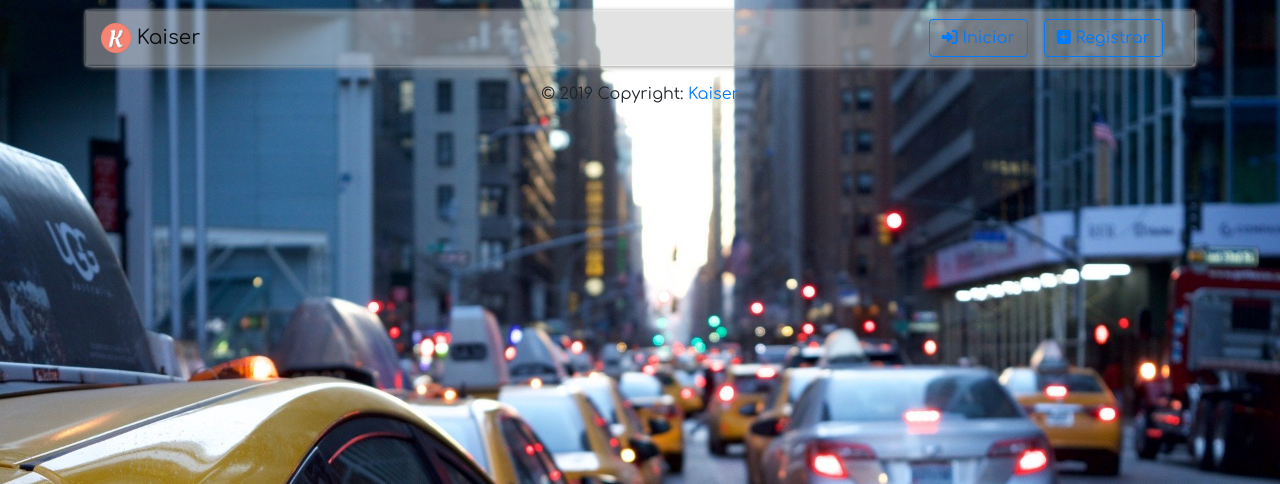
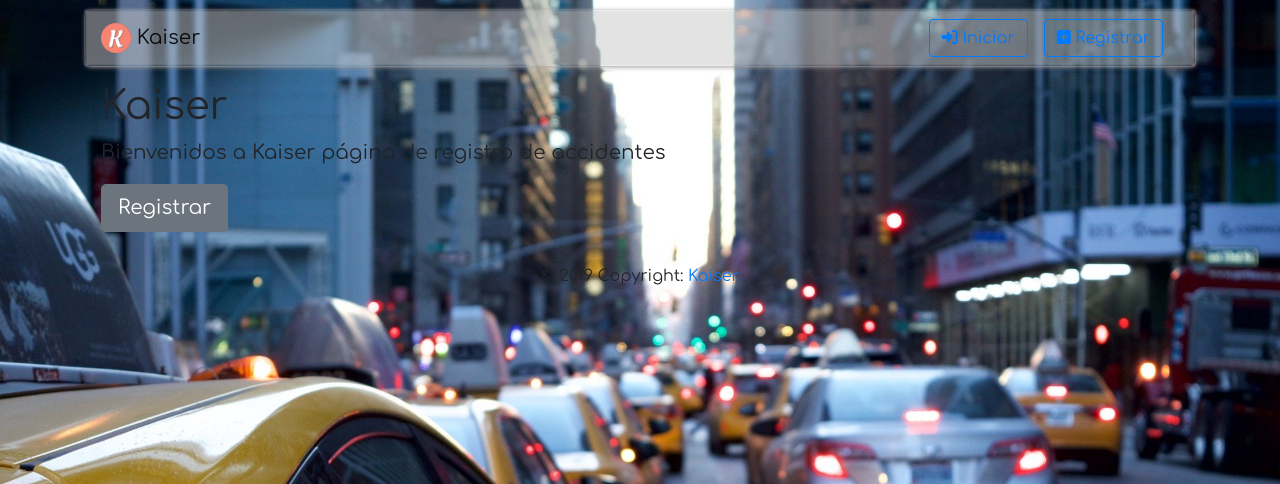
Before and after one commit to Kaiser-Soft/Kaiser, a PHP site: page / in a window 1280 px wide. Shown: the top 484 px of the page. Run offline with PHP 8.4, Linux system fonts and the light colour scheme; some libraries are stand-ins or nearby versions.

Commit message:
Se agrega nueva sección a la página de inicio

```diff
--- a/index.php
+++ b/index.php
@@ -74,7 +74,15 @@
                 </form>
                 </div>
         </nav>
-
+        <div class="cover-container">
+            <header class="cover-container d-flex w-100 h-100 p-3 mx-auto flex column">
+                <main class="inner cover" role="main">
+                    <h1 class="cover-heading">Kaiser</h1>
+                    <p class="lead">Bienvenidos a Kaiser página de registro de accidentes</p>
+                    <a href="" class="btn btn-lg btn-secondary">Registrar</a>
+                </main>
+            </header>
+        </div>
         <!--Fin del navbar-->
         <!--Contenido-->
         <!-- Comento código para mejora de interfaz de usua -->
```
